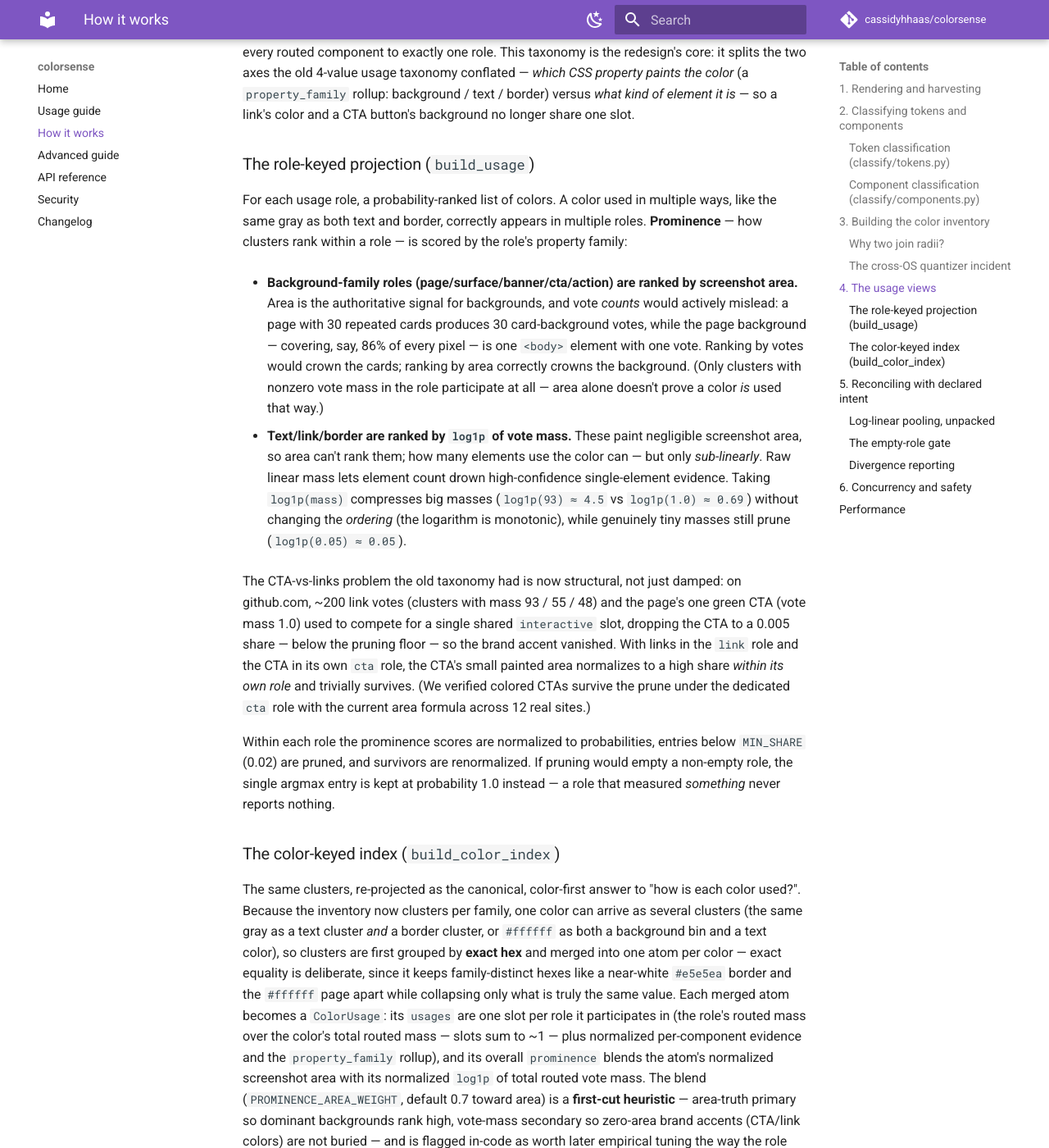
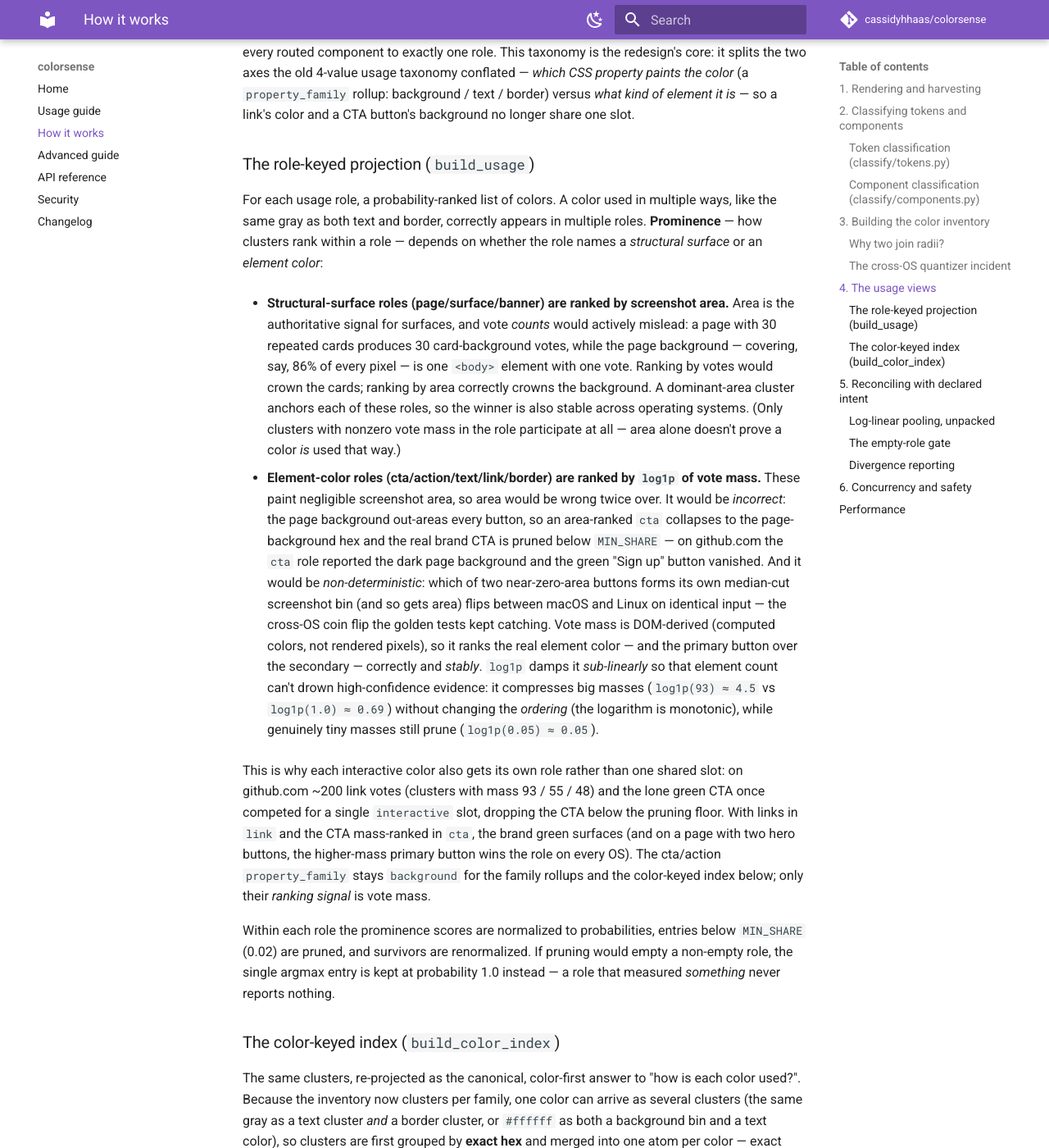
Before and after one commit to cassidyhhaas/colorsense, an MkDocs documentation site: the page built from docs/how-it-works.md, in a window 1280 px wide and 1400 px high, scrolled down 7026 px. Shown: the whole window at 82% size. Built offline with MkDocs 1.6.1 and Material for MkDocs 9.7.7, drawn with Linux system fonts in a browser that asks for light colours; comment, search, counter and statistics services are not loaded.

Commit message:
Rank cta/action usage roles by vote mass, not screenshot area (#47)
* Rank cta/action usage roles by vote mass, not screenshot area

The cta and action usage roles name *element* colors (button fills), not
structural surfaces, so rank them by log1p(in-role vote mass) — the DOM-derived
signal already used for text/link/border — while page/surface/banner keep
ranking by screenshot area. Split expressed via the new `_AREA_RANKED_ROLES`
set in palette/usage.py.

Fixes two problems with one change:

1. Correctness: area ranking let the page background (which out-areas every
   button) win cta/action outright, pruning the real brand CTA — github's cta
   reported its dark page bg instead of the green Sign-up button; stripe/
   supabase/notion/disco brand CTAs now surface. White/neutral "ghost" buttons
   still rank first where they genuinely dominate (log1p damps count).

2. Determinism: a brand CTA paints ~0 screenshot area, so which of two hero
   buttons won the area-ranked role depended on which one Pillow's median-cut
   quantizer gave its own bin — a macOS/Linux coin flip the ds_site cta golden
   masked with a co-dominant pair. Vote mass is DOM-derived, so the winner (the
   higher-mass primary button) is identical across OSes. ds_site cta golden
   reverts to a single hex, verified on macOS and in the Linux Playwright
   container.

No public type changed; cta/action property_family stays background.

Co-Authored-By: Claude Opus 4.8 (1M context) <noreply@anthropic.com>

* Fix stale build_usage docstring (surface vs element-color framing)

Co-Authored-By: Claude Opus 4.8 (1M context) <noreply@anthropic.com>

---------

Co-authored-by: Claude Opus 4.8 (1M context) <noreply@anthropic.com>

```diff
--- a/docs/how-it-works.md
+++ b/docs/how-it-works.md
@@ -301,30 +301,39 @@ of element it is* — so a link's color and a CTA button's background no longer
 
 For each usage role, a probability-ranked list of colors. A color used in multiple ways,
 like the same gray as both text and border, correctly appears in multiple roles.
-**Prominence** — how clusters rank within a role — is scored by the role's property family:
+**Prominence** — how clusters rank within a role — depends on whether the role names a
+*structural surface* or an *element color*:
 
-- **Background-family roles (page/surface/banner/cta/action) are ranked by screenshot
-  area.** Area is the authoritative signal for backgrounds, and vote *counts* would
-  actively mislead: a page with 30 repeated cards produces 30 card-background votes, while
-  the page background — covering, say, 86% of every pixel — is one `<body>` element with
-  one vote. Ranking by votes would crown the cards; ranking by area correctly crowns the
-  background. (Only clusters with nonzero vote mass in the role participate at all — area
-  alone doesn't prove a color *is* used that way.)
+- **Structural-surface roles (page/surface/banner) are ranked by screenshot area.** Area is
+  the authoritative signal for surfaces, and vote *counts* would actively mislead: a page
+  with 30 repeated cards produces 30 card-background votes, while the page background —
+  covering, say, 86% of every pixel — is one `<body>` element with one vote. Ranking by votes
+  would crown the cards; ranking by area correctly crowns the background. A dominant-area
+  cluster anchors each of these roles, so the winner is also stable across operating systems.
+  (Only clusters with nonzero vote mass in the role participate at all — area alone doesn't
+  prove a color *is* used that way.)
 
-- **Text/link/border are ranked by `log1p` of vote mass.** These paint negligible
-  screenshot area, so area can't rank them; how many elements use the color can — but only
-  *sub-linearly*. Raw linear mass lets element count drown high-confidence single-element
-  evidence. Taking `log1p(mass)` compresses big masses (`log1p(93) ≈ 4.5` vs
-  `log1p(1.0) ≈ 0.69`) without changing the *ordering* (the logarithm is monotonic), while
-  genuinely tiny masses still prune (`log1p(0.05) ≈ 0.05`).
+- **Element-color roles (cta/action/text/link/border) are ranked by `log1p` of vote mass.**
+  These paint negligible screenshot area, so area would be wrong twice over. It would be
+  *incorrect*: the page background out-areas every button, so an area-ranked `cta` collapses
+  to the page-background hex and the real brand CTA is pruned below `MIN_SHARE` — on
+  github.com the `cta` role reported the dark page background and the green "Sign up" button
+  vanished. And it would be *non-deterministic*: which of two near-zero-area buttons forms its
+  own median-cut screenshot bin (and so gets area) flips between macOS and Linux on identical
+  input — the cross-OS coin flip the golden tests kept catching. Vote mass is DOM-derived
+  (computed colors, not rendered pixels), so it ranks the real element color — and the primary
+  button over the secondary — correctly and *stably*. `log1p` damps it *sub-linearly* so that
+  element count can't drown high-confidence evidence: it compresses big masses
+  (`log1p(93) ≈ 4.5` vs `log1p(1.0) ≈ 0.69`) without changing the *ordering* (the logarithm is
+  monotonic), while genuinely tiny masses still prune (`log1p(0.05) ≈ 0.05`).
 
-The CTA-vs-links problem the old taxonomy had is now structural, not just damped: on
-github.com, ~200 link votes (clusters with mass 93 / 55 / 48) and the page's one green CTA
-(vote mass 1.0) used to compete for a single shared `interactive` slot, dropping the CTA to
-a 0.005 share — below the pruning floor — so the brand accent vanished. With links in the
-`link` role and the CTA in its own `cta` role, the CTA's small painted area normalizes to a
-high share *within its own role* and trivially survives. (We verified colored CTAs survive
-the prune under the dedicated `cta` role with the current area formula across 12 real sites.)
+This is why each interactive color also gets its own role rather than one shared slot: on
+github.com ~200 link votes (clusters with mass 93 / 55 / 48) and the lone green CTA once
+competed for a single `interactive` slot, dropping the CTA below the pruning floor. With
+links in `link` and the CTA mass-ranked in `cta`, the brand green surfaces (and on a page
+with two hero buttons, the higher-mass primary button wins the role on every OS). The
+cta/action `property_family` stays `background` for the family rollups and the color-keyed
+index below; only their *ranking signal* is vote mass.
 
 Within each role the prominence scores are normalized to probabilities, entries below
 `MIN_SHARE` (0.02) are pruned, and survivors are renormalized. If pruning would empty a
```
Also changed, not shown: CHANGELOG.md (+20 -2 lines), 3 other files.
